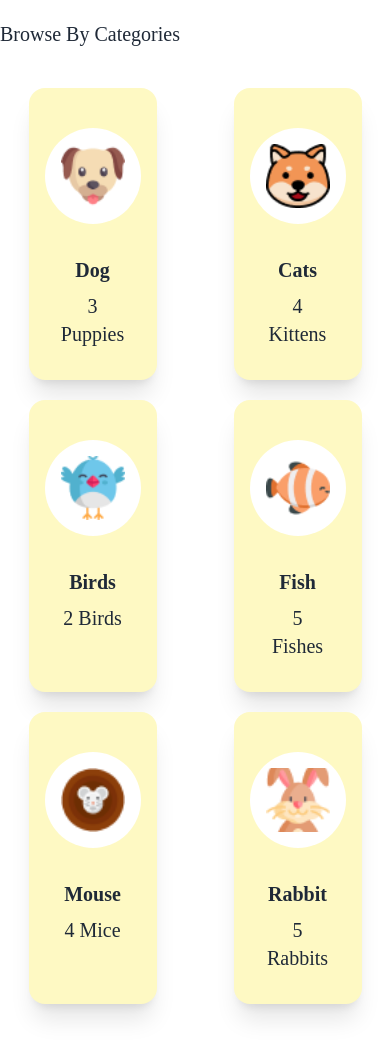
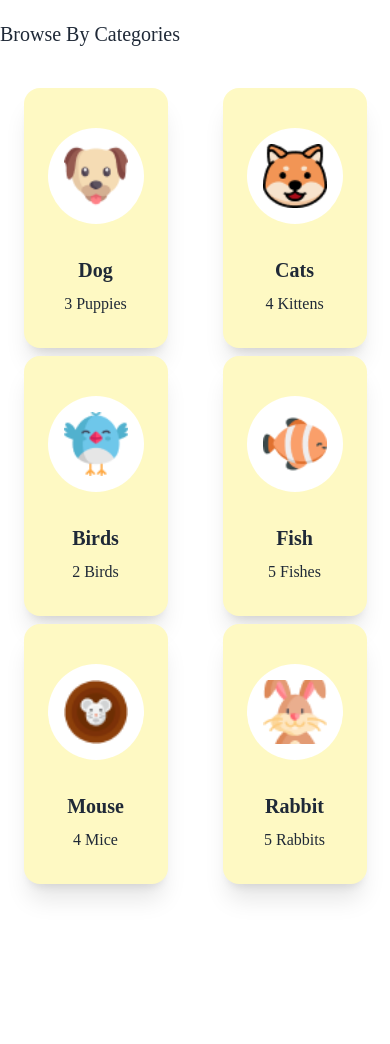
Before and after one commit to Shaikat0079/cat-shop, a plain HTML site: page index.html in a window 390 px wide. Shown: the part 555-1599 px from the top of the page. After the commit the page ends 1479 px from the top, so only its background shows below. Drawn offline with nearby package versions, Linux system fonts and the light colour scheme; a web font is replaced by a local one.

Commit message:
fixed text size in cards

```diff
--- a/index.html
+++ b/index.html
@@ -70,9 +70,9 @@
     <main class="lg:container lg:mx-auto">
       <!-- Categories Section -->
       <h class="text-xl">Browse By Categories</h1>
-      <section class="grid grid-cols-2 justify-items-center gap-5 my-10 lg:grid-cols-6 ">
-        <div class="card bg-base-100 w-32 lg:w-40 shadow-xl bg-yellow-100">
-          <figure class="px-10 pt-10 rou">
+      <section class="grid grid-cols-2 justify-items-center gap-2 my-10 lg:grid-cols-6 ">
+        <div class="card bg-base-100 w-36 lg:w-40 shadow-xl bg-yellow-100">
+          <figure class="px-5 pt-10 rou">
             <div class="avatar">
               <div class="w-24 rounded-full bg-white p-4">
                 <img src="./assets/dog-cartoon.png" />
@@ -81,11 +81,11 @@
           </figure>
           <div class="card-body items-center text-center">
             <h2 class="card-title">Dog</h2>
-            <p>3 Puppies</p>
+            <p class="text-base">3 Puppies</p>
           </div>
         </div>
-        <div class="card bg-base-100 w-32 lg:w-40 shadow-xl bg-yellow-100">
-          <figure class="px-10 pt-10 rou">
+        <div class="card bg-base-100 w-36 lg:w-40 shadow-xl bg-yellow-100">
+          <figure class="px-5 pt-10 rou">
             <div class="avatar">
               <div class="w-24 rounded-full bg-white p-4">
                 <img src="./assets/cat-cartoon.png" />
@@ -94,11 +94,11 @@
           </figure>
           <div class="card-body items-center text-center">
             <h2 class="card-title">Cats</h2>
-            <p>4 Kittens</p>
+            <p class="text-base">4 Kittens</p>
           </div>
         </div>
-        <div class="card bg-base-100 w-32 lg:w-40 shadow-xl bg-yellow-100">
-          <figure class="px-10 pt-10 rou">
+        <div class="card bg-base-100 w-36 lg:w-40 shadow-xl bg-yellow-100">
+          <figure class="px-5 pt-10 rou">
             <div class="avatar">
               <div class="w-24 rounded-full bg-white p-4">
                 <img src="./assets/bird-cartoon.png" />
@@ -107,11 +107,11 @@
           </figure>
           <div class="card-body items-center text-center">
             <h2 class="card-title">Birds</h2>
-            <p>2 Birds</p>
+            <p class="text-base">2 Birds</p>
           </div>
         </div>
-        <div class="card bg-base-100 w-32 lg:w-40 shadow-xl bg-yellow-100">
-          <figure class="px-10 pt-10 rou">
+        <div class="card bg-base-100 w-36 lg:w-40 shadow-xl bg-yellow-100">
+          <figure class="px-5 pt-10 rou">
             <div class="avatar">
               <div class="w-24 rounded-full bg-white p-4">
                 <img src="./assets/fish-cartoon.png" />
@@ -120,11 +120,11 @@
           </figure>
           <div class="card-body items-center text-center">
             <h2 class="card-title">Fish</h2>
-            <p>5 Fishes</p>
+            <p class="text-base">5 Fishes</p>
           </div>
         </div>
-        <div class="card bg-base-100 w-32 lg:w-40 shadow-xl bg-yellow-100">
-          <figure class="px-10 pt-10 rou">
+        <div class="card bg-base-100 w-36 lg:w-40 shadow-xl bg-yellow-100">
+          <figure class="px-5 pt-10 rou">
             <div class="avatar">
               <div class="w-24 rounded-full bg-white p-4">
                 <img src="./assets/mouse-cartoon.png" />
@@ -133,11 +133,11 @@
           </figure>
           <div class="card-body items-center text-center">
             <h2 class="card-title">Mouse</h2>
-            <p>4 Mice</p>
+            <p class="text-base">4 Mice</p>
           </div>
         </div>
-        <div class="card bg-base-100 w-32 lg:w-40 shadow-xl bg-yellow-100">
-          <figure class="px-10 pt-10 rou">
+        <div class="card bg-base-100 w-36 lg:w-40 shadow-xl bg-yellow-100">
+          <figure class="px-5 pt-10 rou">
             <div class="avatar">
               <div class="w-24 rounded-full bg-white p-4">
                 <img src="./assets/rabbit-cartoon.png" />
@@ -146,7 +146,7 @@
           </figure>
           <div class="card-body items-center text-center">
             <h2 class="card-title">Rabbit</h2>
-            <p>5 Rabbits</p>
+            <p class="text-base">5 Rabbits</p>
           </div>
         </div>
       </section>
```
